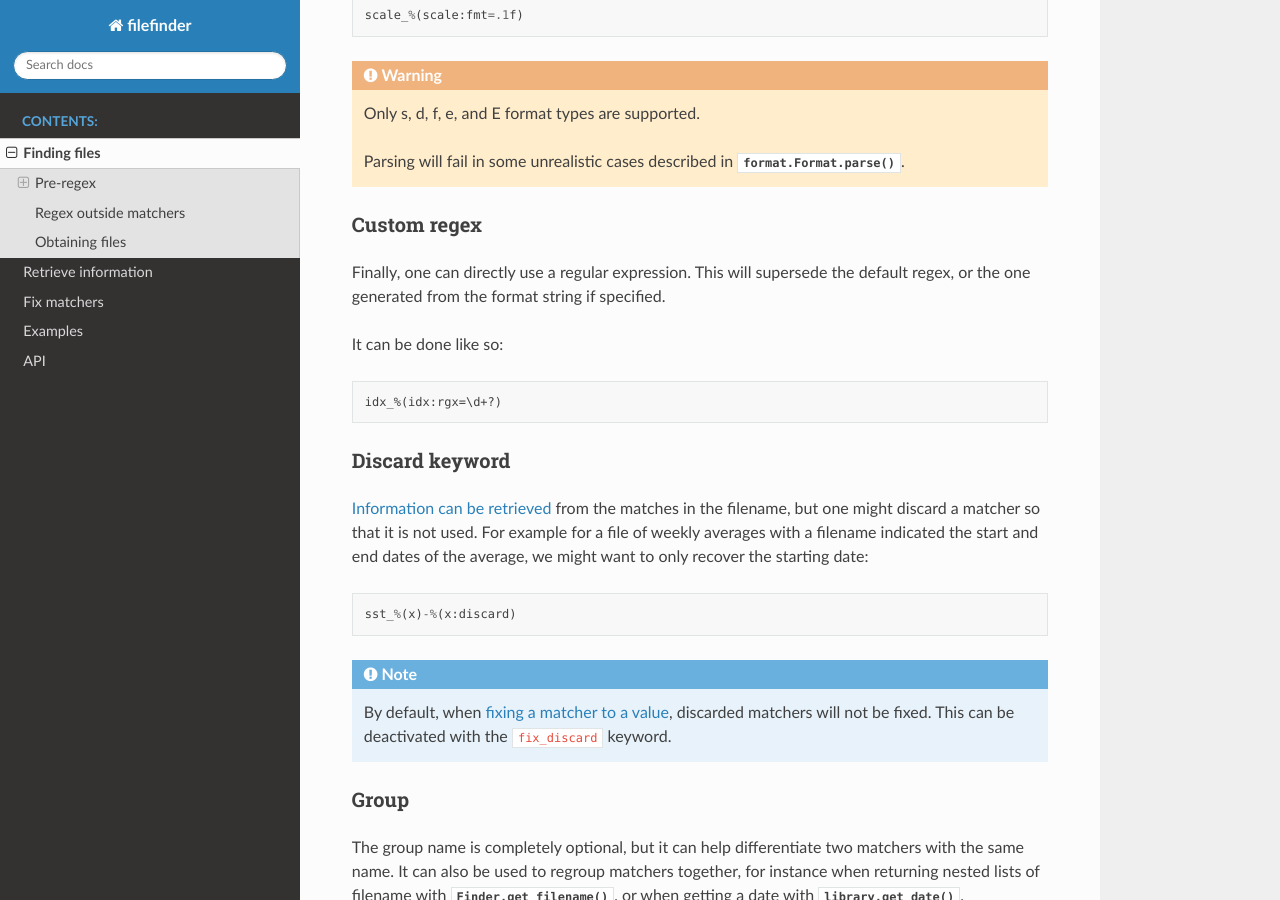
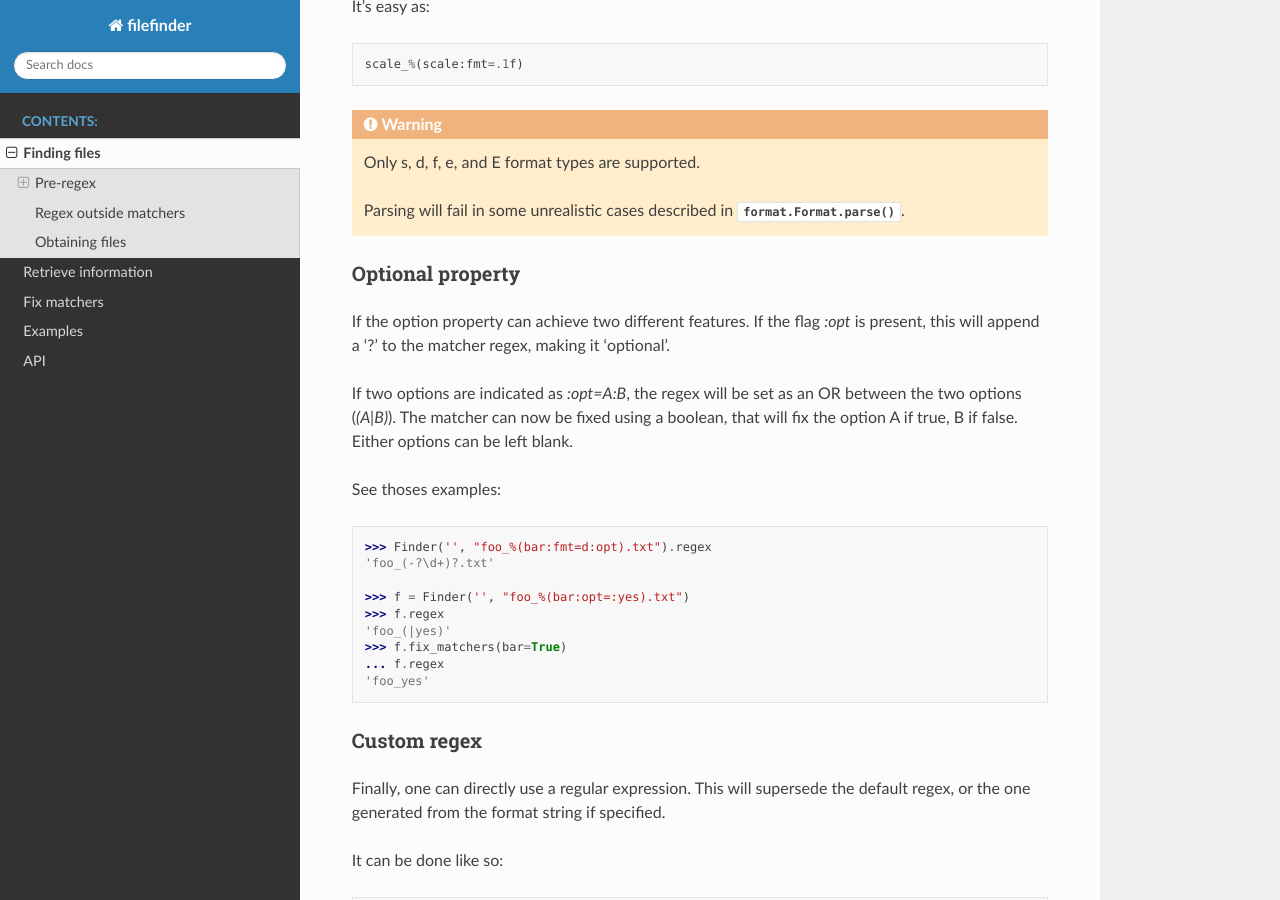
Before and after one commit to Descanonge/filefinder, a Sphinx documentation site: the page built from docs/source/find_files.rst, in a window 1280 px wide and 900 px high, scrolled down 2277 px. Built offline with Sphinx 7.4.7 and the Read the Docs theme 2.0.0, drawn with Linux system fonts in a browser that asks for light colours; some of the changed text lies outside the part shown.

Commit message:
Add optional property
Move regex creation completely to Matcher (parentheses for group)

Add :opt keyword

```diff
--- a/docs/source/find_files.rst
+++ b/docs/source/find_files.rst
@@ -25,17 +25,18 @@ directory. Parts that vary from file to file are indicated by *matchers*,
 enclosed by parenthesis and preceded by '%'. It is represented by the
 :class:`filefinder.matcher.Matcher` class.
 
-Inside the matchers parenthesis can be indicated multiple elements, separated by
+Inside the matchers parenthesis can be indicated multiple properties, separated by
 colons:
 
 - a group name (optional)
 - a name that will dictate the matcher regex using a correspondance table
 - a format string (optional)
+- an option switch (optional)
 - a custom regex (optional)
 - a keyword that will discard that matcher when retrieving information from a
   filename (optional)
 
-The full syntax is as follows: ``%([group:]name[:fmt=format string][:rgx=custom regex][:discard])``.
+The full syntax is as follows: ``%([group:]name[:fmt=format string][:opt[=A:B]][:rgx=custom regex][:discard])``.
 
 .. note::
 
@@ -132,6 +133,30 @@ It's easy as::
    :func:`format.Format.parse()<filefinder.format.Format.parse>`.
 
 
+Optional property
+#################
+
+If the option property can achieve two different features. If the flag `:opt` is
+present, this will append a '?' to the matcher regex, making it 'optional'.
+
+If two options are indicated as `:opt=A:B`, the regex will be set as an OR
+between the two options (`(A|B)`). The matcher can now be fixed using a boolean,
+that will fix the option A if true, B if false.
+Either options can be left blank.
+
+See thoses examples::
+
+  >>> Finder('', "foo_%(bar:fmt=d:opt).txt").regex
+  'foo_(-?\d+)?.txt'
+
+  >>> f = Finder('', "foo_%(bar:opt=:yes).txt")
+  >>> f.regex
+  'foo_(|yes)'
+  >>> f.fix_matchers(bar=True)
+  ... f.regex
+  'foo_yes'
+
+
 Custom regex
 ############
 
```
Also changed, not shown: 2 other files.
